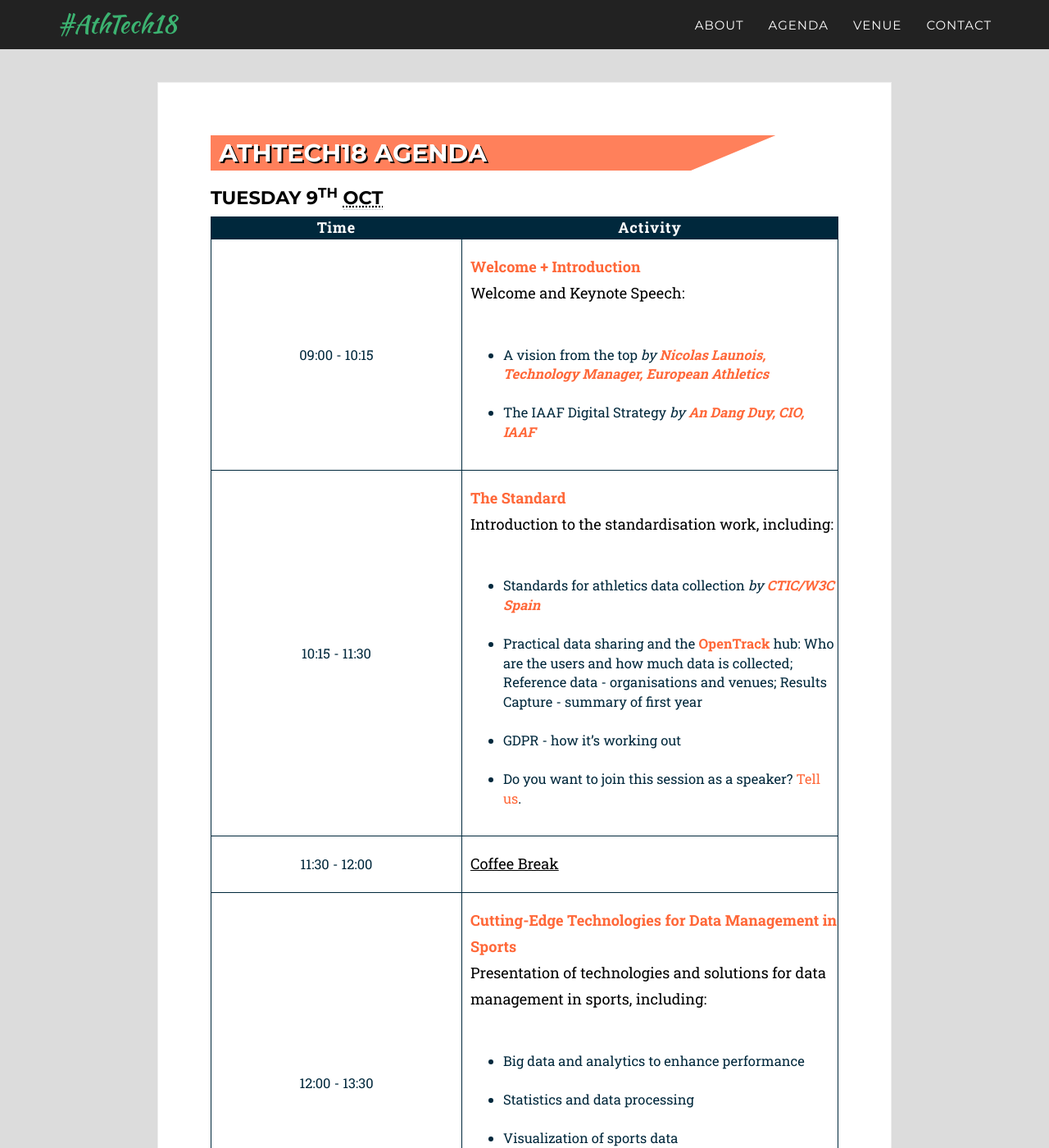
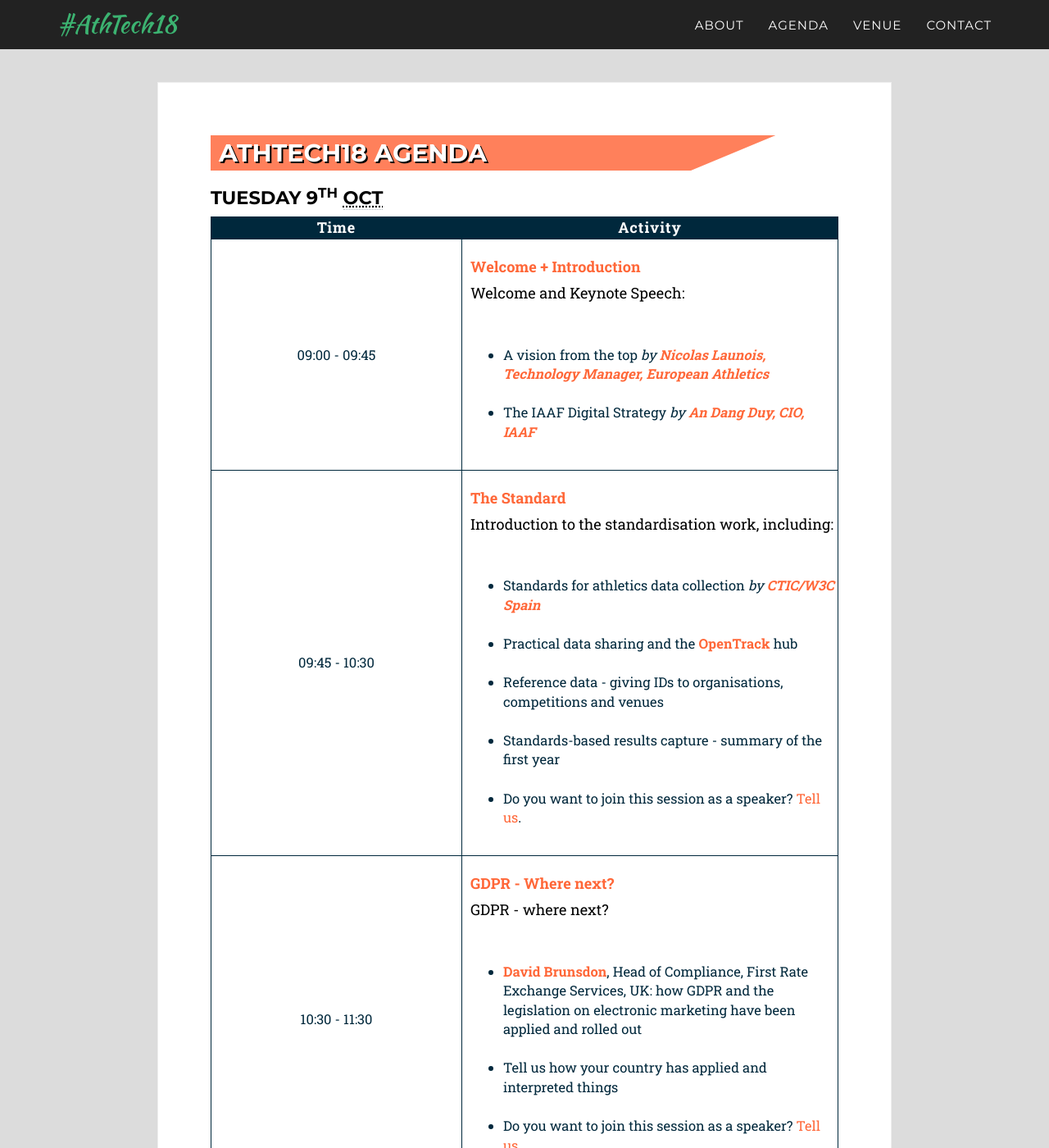
Before and after one commit to openath/athtech, a Jekyll site: the page built from _2018_pages/agenda.html, in a window 1280 px wide and 1400 px high. Shown: the whole window at 82% size. Built offline with Jekyll 4.4.1, drawn with Linux system fonts in a browser that asks for light colours; some web fonts are replaced.

Commit message:
Rearranged morning session

```diff
--- a/_data/twenty_18/agendas_1.yml
+++ b/_data/twenty_18/agendas_1.yml
@@ -1,4 +1,4 @@
-- time: 09:00 - 10:15
+- time: 09:00 - 09:45
   info: "<p  style='margin-bottom: 0'><b>Welcome + Introduction</b>
     <br>Welcome and Keynote Speech:</p>
       <ul>
@@ -6,13 +6,23 @@
         <li>The IAAF Digital Strategy <i>by <b>An Dang Duy, CIO, IAAF</b></i></li>
       </ul>"
 
-- time: 10:15 - 11:30
+- time: 09:45 - 10:30
   info: "<p  style='margin-bottom: 0'><b>The Standard</b>
     <br>Introduction to the standardisation work, including:</p>
       <ul>
         <li>Standards for athletics data collection <i>by <b>CTIC/W3C Spain</b></i></li>
-        <li>Practical data sharing and the <b>OpenTrack</b> hub: Who are the users and how much data is collected; Reference data - organisations and venues; Results Capture - summary of first year</li>
-        <li>GDPR - how it’s working out</li>
+        <li>Practical data sharing and the <b>OpenTrack</b> hub</li>
+        <li>Reference data - giving IDs to organisations, competitions and venues</li>
+        <li>Standards-based results capture - summary of the first year</li>
+        <li>Do you want to join this session as a speaker? <a href='/#contact'>Tell us</a>.</li>
+      </ul>"
+
+- time: 10:30 - 11:30
+  info: "<p  style='margin-bottom: 0'><b>GDPR - Where next?</b>
+    <br>GDPR - where next?</p>
+      <ul>
+        <li><b>David Brunsdon</b>, Head of Compliance, First Rate Exchange Services, UK: how GDPR and the legislation on electronic marketing have been applied and rolled out</li>
+        <li>Tell us how your country has applied and interpreted things</li>
         <li>Do you want to join this session as a speaker? <a href='/#contact'>Tell us</a>.</li>
       </ul>"
 
```
